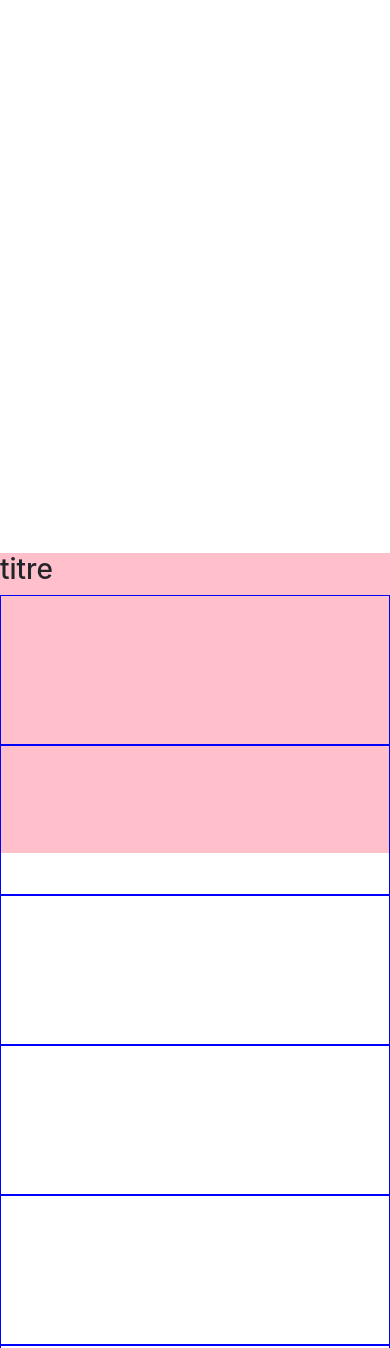
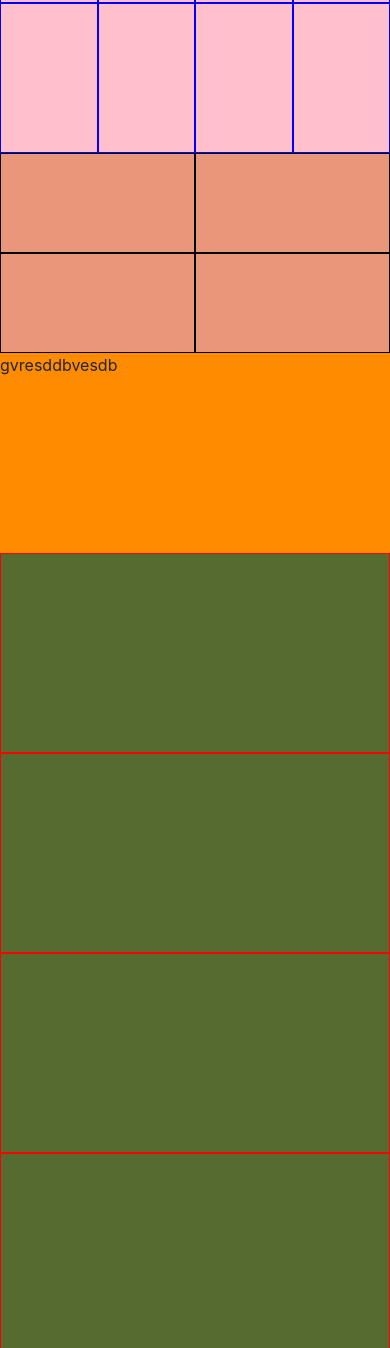
Before and after one commit to Robrens/integration, a website: page index.html in a window 390 px wide. Shown: the part 1271-2619 px from the top of the page. Drawn offline with nearby package versions, Linux system fonts and the light colour scheme.

Commit message:
layout mobile finished

```diff
--- a/css/scss/_debug.scss
+++ b/css/scss/_debug.scss
@@ -24,76 +24,109 @@
         background-color: darkgoldenrod;
     }
 }
-.main{
-    img{
+
+.main {
+    img {
         max-width: 100%;
     }
-    .presentation{
-        .article1{
+    .presentation {
+        .article1 {
             border: 1px solid red;
             background-color: rgb(11, 230, 79);
-
         }
-        .article2{
+        .article2 {
             background-color: rgb(49, 201, 124);
         }
-        .article3{
+        .article3 {
             background-color: rgb(157, 160, 173);
         }
-        .article4{
+        .article4 {
             background-color: rgb(165, 5, 210);
         }
-        .article5{
+        .article5 {
             background-color: rgb(56, 126, 255);
         }
-        .article6{
+        .article6 {
             background-color: rgb(150, 84, 63);
         }
-
     }
-
-    .media{
-        > *{
+    .media {
+        >* {
             height: 100px;
             width: 100%;
             border: 1px solid red;
         }
-        .img1{
+        .img1 {
             background-color: purple;
         }
-        .img2{
+        .img2 {
             background-color: yellow;
         }
-        .img3{
+        .img3 {
             background-color: green;
         }
-        .img4{
+        .img4 {
             background-color: blue;
         }
-        .img5{
+        .img5 {
             background-color: red;
         }
     }
-
-    .media2{
-        > *{
+    .media2 {
+        >* {
             height: 300px;
             width: 100%;
         }
-        .article1{
+        .article1 {
             background-color: rgb(150, 58, 29);
         }
-        .article2{
+        .article2 {
             background-color: pink;
-            div{
-                height: 50%;
+            div {
+                height: 100%;
                 width: 100%;
                 border: 1px solid blue;
             }
         }
     }
+    .media3 {
+        >* {
+            height: 200px;
+            width: 100%;
+        }
+        .section {
+            background-color: darksalmon;
+            div {
+                height: 100%;
+                width: 100%;
+                border: 1px solid black;
+            }
+        }
+        .contenu {
+            background-color: darkorange;
+        }
+    }
+}
 
-
-
-
+.footer {
+    >* {
+        height: 1000px;
+        width: 100%;
+    }
+    .title {
+        background-color: darkolivegreen;
+        div {
+            height: 100%;
+            width: 100%;
+            border: 1px solid red;
+        }
+    }
+    .foot{
+        background-color: magenta;
+        div{
+            height: 100%;
+            width: 100%;
+            border: 1px solid blue;
+        }
+    }
 }
--- a/css/scss/style.scss
+++ b/css/scss/style.scss
@@ -104,15 +104,52 @@
     .media2{
         display: grid;
         grid-template-columns: repeat(4, 1fr);
-        grid-auto-rows: minmax(500px, auto);
+        grid-auto-rows: minmax(20%, auto);
         .article1{
             grid-column: 1 / 5;
             grid-row: 1 / 3;
         }
         .article2{
             grid-column: 1 / 5;
-            grid-row: 3 / 7;
+            grid-row: 3 / 5;
+            display: grid;
+            grid-template-columns: repeat(4, 1fr);
+            grid-auto-rows: minmax(20%, auto);
+        }
+    }
+    .media3{
+        display: grid;
+        grid-template-columns: 1fr;
+        grid-auto-rows: minmax(20%, auto);
+        .section{
+            grid-column: 1 / 2;
+            display: grid;
+            grid-template-columns: repeat(2, 2fr);
+            grid-row: 1 / 3;
+
+        }
+        .contenu{
+            grid-column: 1 / 2;
+            grid-row: 3 / 4;
         }
     }
 
 }
+    .footer{
+        display: grid;
+        grid-auto-columns: 1fr;
+        grid-auto-rows: minmax(10%, auto);
+        .title {
+            grid-column: 1 / 2;
+            grid-row: 1 / 3;
+            display: grid;
+            grid-template-columns: 1fr;
+
+        }
+        .foot{
+            grid-column: 1 / 2;
+            grid-row: 3 / 5;
+            display: grid;
+            grid-template-columns: 1fr;
+        }
+    }
--- a/index.html
+++ b/index.html
@@ -127,43 +127,22 @@
                 <p>fvnuisdhgvzeusgvuznei</p>
             </div>
             <div class="article2">
-                <h3>titre</h3>
-                <div class="">
-
-                </div>
-                <div class="">
-
-                </div>
-                <div class="">
-
-                </div>
-                <div class="">
-
-                </div>
-                <div class="">
-
-                </div>
-                <div class="">
-
-                </div>
-                <div class="">
-
-                </div>
-                <div class="">
-
-                </div>
-                <div class="">
-
-                </div>
-
+                <div class=""></div>
+                <div class=""></div>
+                <div class=""></div>
+                <div class=""></div>
+                <div class=""></div>
+                <div class=""></div>
+                <div class=""></div>
+                <div class=""></div>
             </div>
         </div>
         <div class="media3">
-            <div class="img-contenu">
-                <img src="https://picsum.photos/100/150/?random" alt="">
-                <img src="https://picsum.photos/100/150/?random" alt="">
-                <img src="https://picsum.photos/100/150/?random" alt="">
-                <img src="https://picsum.photos/100/150/?random" alt="">
+            <div class="section">
+                <div></div>
+                <div></div>
+                <div></div>
+                <div></div>
             </div>
             <div class="contenu">
                 <p>gvresddbvesdb</p>
@@ -172,25 +151,20 @@
     </div>
     <div class="footer">
         <div class="title">
-            <ul>
-                <li>verdbh</li>
-                <li>verdbh</li>
-                <li>verdbh</li>
-                <li>verdbh</li>
-                <li>verdbh</li>
-            </ul>
+            <div></div>
+            <div></div>
+            <div></div>
+            <div></div>
+            <div></div>
         </div>
         <div class="foot">
-            <ul>
-                <li>gvershge'rsdhb</li>
-                <li>gvershge'rsdhb</li>
-                <li>gvershge'rsdhb</li>
-                <li>gvershge'rsdhb</li>
-                <li>gvershge'rsdhb</li>
-                <li>gvershge'rsdhb</li>
-                <li>gvershge'rsdhb</li>
-            </ul>
-        </div>
+            <div></div>
+            <div></div>
+            <div></div>
+            <div></div>
+            <div></div>
+            <div></div>
+            <div></div>
         </div>
 
 
```
Also changed, not shown: css/style.css, 2 other files. Lines whose indentation alone changed are shown as unchanged.
